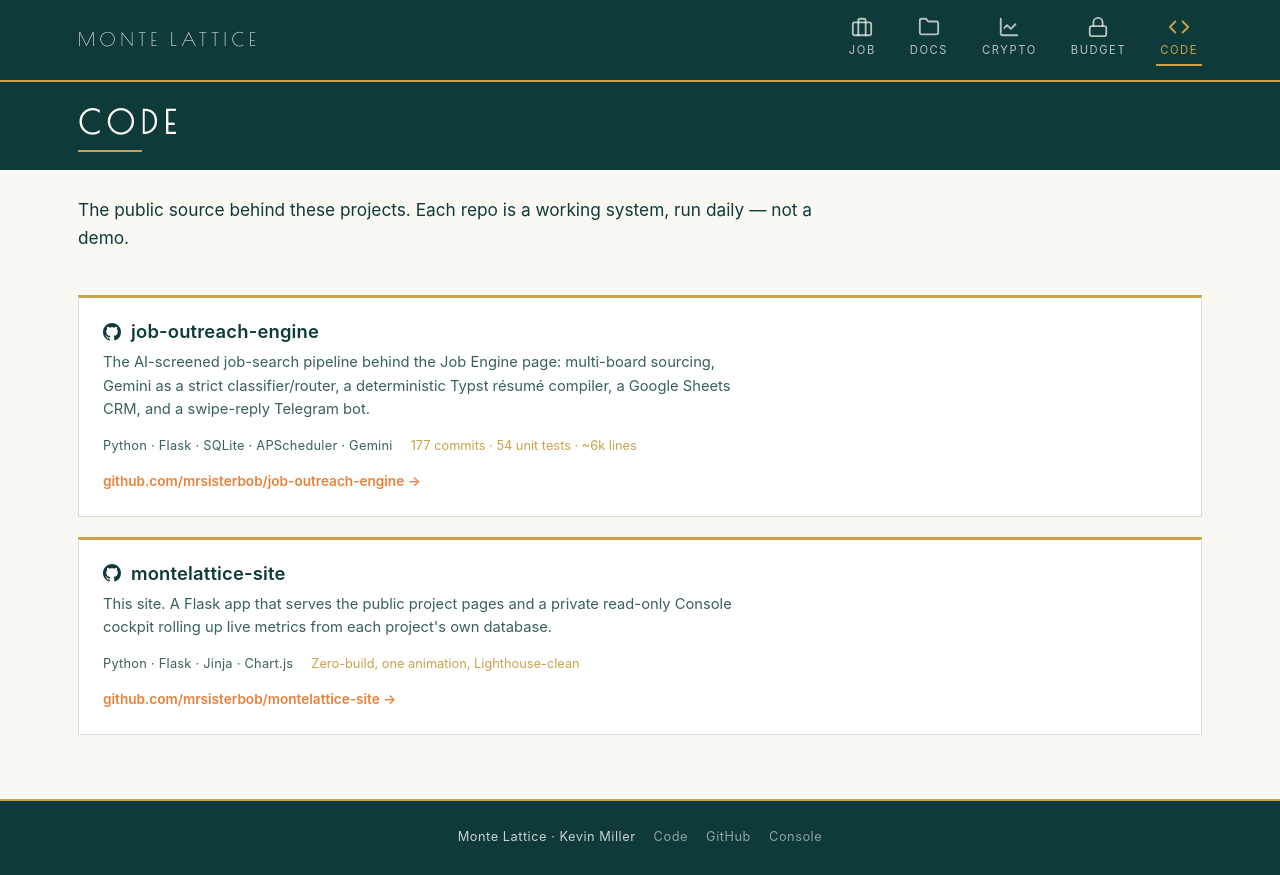
After one commit to mrsisterbob/montelattice-site, a Flask app: page /code in a window 1280 px wide. The commit adds this page. Run offline with Flask 3, Linux system fonts and the light colour scheme.

Commit message:
Add public GitHub showcase: /code page + inline 'View source' links
- REPOS list in main.py = single source of truth (static by design; repo URLs
  don't change and no recruiter checks whether 'updated' is live). Ships two
  repos: job-outreach-engine and montelattice-site.
- /code page: repo cards (octocat icon, blurb, stack, a highlight stat, GitHub
  CTA). Resume-linkable URL.
- templates/_repo_link.html: an inline 'View source on GitHub' link partial;
  included on job_engine.html (renders nothing when no repo is passed).
- base.html: '<>' Code icon in the topbar nav; footer gains Code + GitHub links
  (site-footer__console renamed site-footer__link).
- rapture.css: .repo-list / .repo-card / .repo-inline blocks.

Verified: /code lists both repos, /job-engine shows the inline link, nav wraps
2+2+1 at 390px with no horizontal scroll, em-dash renders.

```diff
--- a/main.py
+++ b/main.py
@@ -108,6 +108,36 @@ def _newest_ts(db_path: str, query: str):
 
 
 # ---------------------------------------------------------------------------
+# Public source repos - the single source of truth for the /code page and the
+# "View source" links on the product pages. Static by design: repo URLs don't
+# change, and no recruiter is checking whether "updated" is live. `slug` ties a
+# repo to the product page that should show its inline link.
+# ---------------------------------------------------------------------------
+REPOS = [
+    {
+        "name": "job-outreach-engine",
+        "slug": "job-engine",
+        "url": "https://github.com/mrsisterbob/job-outreach-engine",
+        "blurb": "The AI-screened job-search pipeline behind the Job Engine page: multi-board "
+                 "sourcing, Gemini as a strict classifier/router, a deterministic Typst résumé "
+                 "compiler, a Google Sheets CRM, and a swipe-reply Telegram bot.",
+        "stack": "Python · Flask · SQLite · APScheduler · Gemini",
+        "highlight": "177 commits · 54 unit tests · ~6k lines",
+    },
+    {
+        "name": "montelattice-site",
+        "slug": None,
+        "url": "https://github.com/mrsisterbob/montelattice-site",
+        "blurb": "This site. A Flask app that serves the public project pages and a private "
+                 "read-only Console cockpit rolling up live metrics from each project's own database.",
+        "stack": "Python · Flask · Jinja · Chart.js",
+        "highlight": "Zero-build, one animation, Lighthouse-clean",
+    },
+]
+REPOS_BY_SLUG = {r["slug"]: r for r in REPOS if r["slug"]}
+
+
+# ---------------------------------------------------------------------------
 # Public pages
 # ---------------------------------------------------------------------------
 @app.route("/")
@@ -115,9 +145,15 @@ def home():
     return render_template("home.html", active_page="home")
 
 
+@app.route("/code")
+def code():
+    return render_template("code.html", active_page="code", repos=REPOS)
+
+
 @app.route("/job-engine")
 def job_engine():
-    return render_template("job_engine.html", active_page="job-engine")
+    return render_template("job_engine.html", active_page="job-engine",
+                           repo=REPOS_BY_SLUG.get("job-engine"))
 
 
 @app.route("/docfiler")
--- a/static/css/rapture.css
+++ b/static/css/rapture.css
@@ -561,13 +561,43 @@ canvas { max-width: 100%; }
    Console cockpit  (scoped to .console - the public site is untouched)
    ========================================================================= */
 
-.site-footer__console {
+.site-footer__link {
   display: inline-block;
   margin-left: 14px;
   color: rgba(250, 248, 243, 0.55);
   border-bottom: 1px solid transparent;
 }
-.site-footer__console:hover { color: var(--bg); border-bottom-color: var(--gold); }
+.site-footer__link:hover { color: var(--bg); border-bottom-color: var(--gold); }
+
+/* --- /code page: repo cards --- */
+.repo-list { display: grid; gap: 20px; }
+.repo-card {
+  display: block;
+  background: #fff;
+  border: 1px solid var(--card-border);
+  border-top: 3px solid var(--gold);
+  padding: 22px 24px;
+  color: var(--teal);
+  transition: border-color 0.12s ease;
+}
+.repo-card:hover { border-color: var(--gold); color: var(--teal); }
+.repo-card__head { display: flex; align-items: center; gap: 10px; margin-bottom: 8px; }
+.repo-card__head h3 { margin: 0; font-size: 1.15rem; }
+.repo-card__blurb { color: var(--teal-70); font-size: 0.92rem; margin: 0 0 14px; max-width: 68ch; }
+.repo-card__meta {
+  display: flex; flex-wrap: wrap; gap: 8px 18px; align-items: baseline;
+  font-size: 0.8rem; color: var(--teal-70); margin-bottom: 12px;
+}
+.repo-card__stack { letter-spacing: 0.02em; }
+.repo-card__highlight { color: var(--gold); }
+.repo-card__cta { font-size: 0.85rem; color: var(--orange); font-weight: 600; }
+
+/* --- inline "View source" link on a product page --- */
+.repo-inline {
+  display: inline-flex; align-items: center; gap: 7px;
+  font-size: 0.85rem; font-weight: 600; color: var(--orange);
+}
+.repo-inline:hover { color: var(--orange); text-decoration: underline; }
 
 /* Public /budget sample doughnut */
 .sample-wheel { display: flex; align-items: center; gap: 28px; flex-wrap: wrap; }
--- a/templates/base.html
+++ b/templates/base.html
@@ -34,6 +34,10 @@
           <svg viewBox="0 0 24 24" fill="none" stroke-width="2" stroke-linecap="round" stroke-linejoin="round" aria-hidden="true"><rect x="3" y="11" width="18" height="11" rx="2"/><path d="M7 11V7a5 5 0 0 1 10 0v4"/></svg>
           <span>Budget</span>
         </a>
+        <a href="/code" class="{{ 'active' if active_page == 'code' else '' }}">
+          <svg viewBox="0 0 24 24" fill="none" stroke-width="2" stroke-linecap="round" stroke-linejoin="round" aria-hidden="true"><polyline points="16 18 22 12 16 6"/><polyline points="8 6 2 12 8 18"/></svg>
+          <span>Code</span>
+        </a>
       </nav>
     </div>
   </header>
@@ -42,7 +46,9 @@
 
   <footer class="site-footer">
     Monte Lattice &middot; Kevin Miller
-    <a class="site-footer__console" href="/console">Console</a>
+    <a class="site-footer__link" href="/code">Code</a>
+    <a class="site-footer__link" href="https://github.com/mrsisterbob" target="_blank" rel="noopener">GitHub</a>
+    <a class="site-footer__link" href="/console">Console</a>
   </footer>
 </body>
 </html>
--- /dev/null
+++ b/templates/code.html
@@ -0,0 +1,30 @@
+{% extends "base.html" %}
+{% block title %}Code &middot; Monte Lattice{% endblock %}
+{% block content %}
+
+{% set page_name = "Code" %}
+{% set solves = "The public source behind these projects. Each repo is a working system, run daily — not a demo." %}
+{% include "_product_head.html" %}
+
+<div class="wrap section">
+  <div class="repo-list">
+    {% for r in repos %}
+    <a class="repo-card" href="{{ r.url }}" target="_blank" rel="noopener">
+      <div class="repo-card__head">
+        <svg viewBox="0 0 16 16" width="18" height="18" aria-hidden="true" fill="currentColor">
+          <path d="M8 0C3.58 0 0 3.58 0 8c0 3.54 2.29 6.53 5.47 7.59.4.07.55-.17.55-.38 0-.19-.01-.82-.01-1.49-2.01.37-2.53-.49-2.69-.94-.09-.23-.48-.94-.82-1.13-.28-.15-.68-.52-.01-.53.63-.01 1.08.58 1.23.82.72 1.21 1.87.87 2.33.66.07-.52.28-.87.51-1.07-1.78-.2-3.64-.89-3.64-3.95 0-.87.31-1.59.82-2.15-.08-.2-.36-1.02.08-2.12 0 0 .67-.21 2.2.82.64-.18 1.32-.27 2-.27.68 0 1.36.09 2 .27 1.53-1.04 2.2-.82 2.2-.82.44 1.1.16 1.92.08 2.12.51.56.82 1.27.82 2.15 0 3.07-1.87 3.75-3.65 3.95.29.25.54.73.54 1.48 0 1.07-.01 1.93-.01 2.2 0 .21.15.46.55.38A8.01 8.01 0 0016 8c0-4.42-3.58-8-8-8z"/>
+        </svg>
+        <h3>{{ r.name }}</h3>
+      </div>
+      <p class="repo-card__blurb">{{ r.blurb }}</p>
+      <div class="repo-card__meta">
+        <span class="repo-card__stack">{{ r.stack }}</span>
+        <span class="repo-card__highlight">{{ r.highlight }}</span>
+      </div>
+      <span class="repo-card__cta">github.com/mrsisterbob/{{ r.name }} &rarr;</span>
+    </a>
+    {% endfor %}
+  </div>
+</div>
+
+{% endblock %}
--- a/templates/job_engine.html
+++ b/templates/job_engine.html
@@ -45,4 +45,6 @@
   </div>
 </div>
 
+{% include "_repo_link.html" %}
+
 {% endblock %}
```
Also changed, not shown: templates/_repo_link.html (added, +13 -0 lines).
